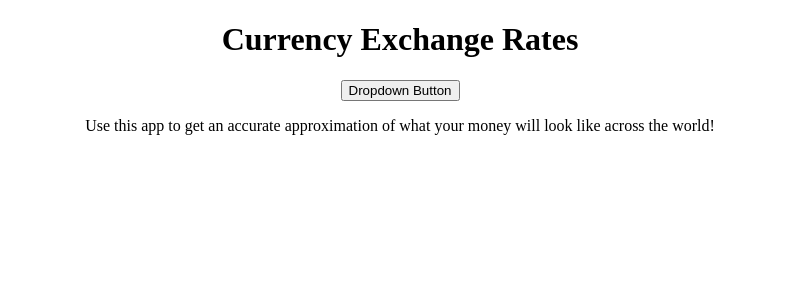
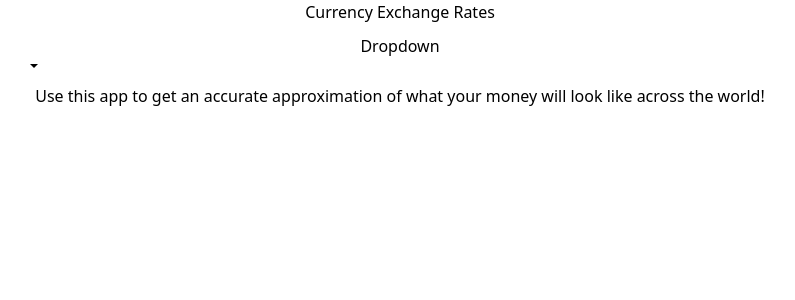
Before and after one commit to owenm-26/currency-exchange-rater, a React (Create React App) app in the folder currency-exchange/: page / in a window 1280 px wide. Shown: the top 300 px of the page, without its empty margins (240-1035 px from the left). Built offline with nearby package versions, Linux system fonts and the light colour scheme.

Commit message:
dropdown base complete

```diff
--- a/currency-exchange/package.json
+++ b/currency-exchange/package.json
@@ -6,11 +6,13 @@
     "@testing-library/jest-dom": "^5.17.0",
     "@testing-library/react": "^13.4.0",
     "@testing-library/user-event": "^13.5.0",
+    "currency-symbol-map": "^5.1.0",
     "flowbite-react": "^0.7.2",
     "react": "^18.2.0",
     "react-bootstrap-validation": "^0.1.11",
     "react-dom": "^18.2.0",
     "react-dropdown": "^1.11.0",
+    "react-icons": "^4.12.0",
     "react-scripts": "5.0.1",
     "web-vitals": "^2.1.4"
   },
@@ -37,5 +39,8 @@
       "last 1 firefox version",
       "last 1 safari version"
     ]
+  },
+  "devDependencies": {
+    "tailwindcss": "^3.4.0"
   }
 }
--- a/currency-exchange/src/App.css
+++ b/currency-exchange/src/App.css
@@ -1,3 +1,7 @@
+@tailwind base;
+@tailwind components;
+@tailwind utilities;
+
 .App {
   text-align: center;
 }
--- a/currency-exchange/src/components/DropdownMenu.js
+++ b/currency-exchange/src/components/DropdownMenu.js
@@ -1,19 +1,36 @@
-import Dropdown from 'react-bootstrap/Dropdown';
+import { IoMdArrowDropdown, IoMdArrowDropup } from "react-icons/io";
+import options from "../options.json";
+import "../styles/DropdownMenu.css";
+import { useState } from "react";
+import getSymbolFromCurrency from 'currency-symbol-map'
+import currencyToSymbolMap from 'currency-symbol-map/map'
 
-function BasicExample() {
+
+function DropdownMenu() {
+    const [isOpen, setIsOpen] = useState(false)
+
+    const changeOpen = () => {
+        // console.log(currencyToSymbolMap) uncomment this to see all the currency abbreviations
+        setIsOpen(!isOpen);
+
+    }
   return (
-    <Dropdown>
-      <Dropdown.Toggle variant="success" id="dropdown-basic">
-        Dropdown Button
-      </Dropdown.Toggle>
+    <div className="dropdown">
+        <button className="button" onClick={changeOpen}>Dropdown
+        { !isOpen ? (<IoMdArrowDropdown/> ) : (<IoMdArrowDropup/>)}
+        </button>
+        {isOpen && (
+            <div className="dropdown-menu">
+                {options.map((item,i) => (
+                    <div className="li"key={i}>
+                    <p>{item.currency}[ {getSymbolFromCurrency(item.abbreviation)} ]</p>
+                    </div>
+                ))}
+            </div>
+        )}
 
-      <Dropdown.Menu>
-        <Dropdown.Item href="#/action-1">Action</Dropdown.Item>
-        <Dropdown.Item href="#/action-2">Another action</Dropdown.Item>
-        <Dropdown.Item href="#/action-3">Something else</Dropdown.Item>
-      </Dropdown.Menu>
-    </Dropdown>
-  );
+    </div>
+  )
 }
 
-export default BasicExample;
+export default DropdownMenu
--- /dev/null
+++ b/currency-exchange/src/options.json
@@ -0,0 +1,18 @@
+[
+    {
+        "currency": "US Dollar",
+        "abbreviation": "USD"
+    },
+    {
+        "currency": "Euro",
+        "abbreviation": "EUR"
+    },
+    {
+        "currency": "Canadian Dollar",
+        "abbreviation": "CAD"
+    },
+    {
+        "currency": "Japanese Yen",
+        "abbreviation": "JPY"
+    }
+]
--- a/currency-exchange/src/pages/Exchange.js
+++ b/currency-exchange/src/pages/Exchange.js
@@ -1,19 +1,19 @@
-import React, { useState } from 'react';
+// import React, { useState } from 'react';
 // import Dropdown from 'react-dropdown';
 // import 'react-dropdown/style.css';
 import DropdownMenu from '../components/DropdownMenu.js';
 
 function Exchange() {
-    const options = [
-        'one', 'two', 'three'
-      ];
+    // const options = [
+    //     'one', 'two', 'three'
+    //   ];
 
-    const [choice, setChoice] = useState();
+    // const [choice, setChoice] = useState();
 
-    const handleChoice = (event) =>{
-        setChoice(event.target.value);
-        console.log("choice is " + choice);
-    };
+    // const handleChoice = (event) =>{
+    //     setChoice(event.target.value);
+    //     console.log("choice is " + choice);
+    // };
   return (
     <div>
         <DropdownMenu/>
--- /dev/null
+++ b/currency-exchange/src/styles/DropdownMenu.css
@@ -0,0 +1,43 @@
+/* styles.css */
+.dropdown {
+    width: 60%;
+    position: relative;
+    display: inline-block;
+
+  }
+
+  .dropdown button {
+    width: 100%;
+    padding: 10px;
+    cursor: pointer;
+    background-color: #FFFFFf;
+    border-radius: 0%;
+
+  }
+
+  .dropdown-menu {
+    position: relative;
+    top: 100%;
+    left: 0%;
+    list-style: none;
+    padding: 0;
+    margin: 0;
+    background-color: #fff;
+    border: 1px solid #ccc;
+    box-shadow: 0 4px 8px rgba(0, 0, 0, 0.1);
+  }
+
+  .li {
+    padding: 10px;
+    cursor: pointer;
+  }
+
+  .li:hover {
+    cursor:pointer;
+    border-width: 10px;
+    border-color: aqua;
+    border-left-color: blue;
+    border-left-width: 4px;
+    background-color: gray;
+
+  }
--- /dev/null
+++ b/currency-exchange/tailwind.config.js
@@ -0,0 +1,8 @@
+/** @type {import('tailwindcss').Config} */
+module.exports = {
+  content: ["./src/**/*.{html,js}"],
+  theme: {
+    extend: {},
+  },
+  plugins: [],
+}
```
Also changed, not shown: 1 other file (tests, documents, lock files or other folders).
